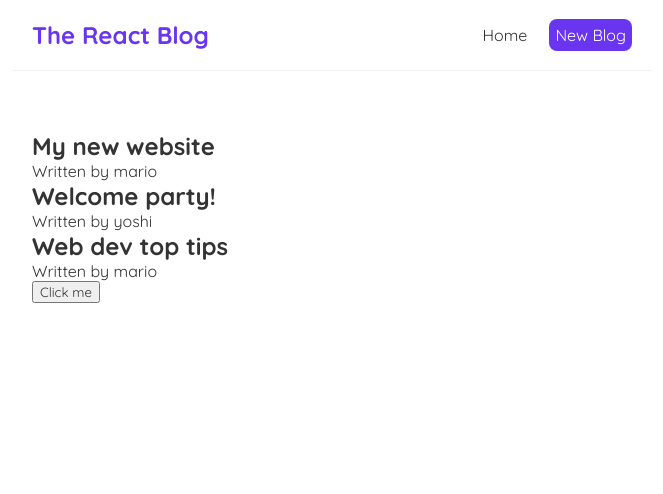
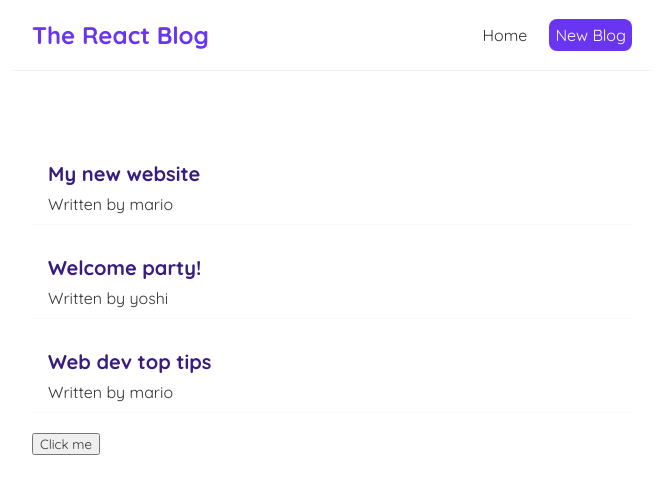
Before and after one commit to 8Pedro8/React-Blog-with-JSON-Server, a React (Vite) app: page / in a window 1280 px wide. Shown: the top 494 px of the page, without its empty margins (308-971 px from the left). Built offline with nearby package versions, Linux system fonts and the light colour scheme.

Commit message:
Add style to blog content

```diff
--- a/src/index.css
+++ b/src/index.css
@@ -36,3 +36,18 @@
   margin: 40px auto;
   padding: 20px;
 }
+
+/* blog previews / list */
+.blog-preview {
+  padding: 10px 16px;
+  margin: 20px 0;
+  border-bottom: 1px solid #fafafa;
+}
+.blog-preview:hover {
+  box-shadow: 1px 3px 5px rgba(0,0,0,0.1);
+}
+.blog-preview h2 {
+  font-size: 20px;
+  color: #381c7f;
+  margin-bottom: 8px;
+}
```
